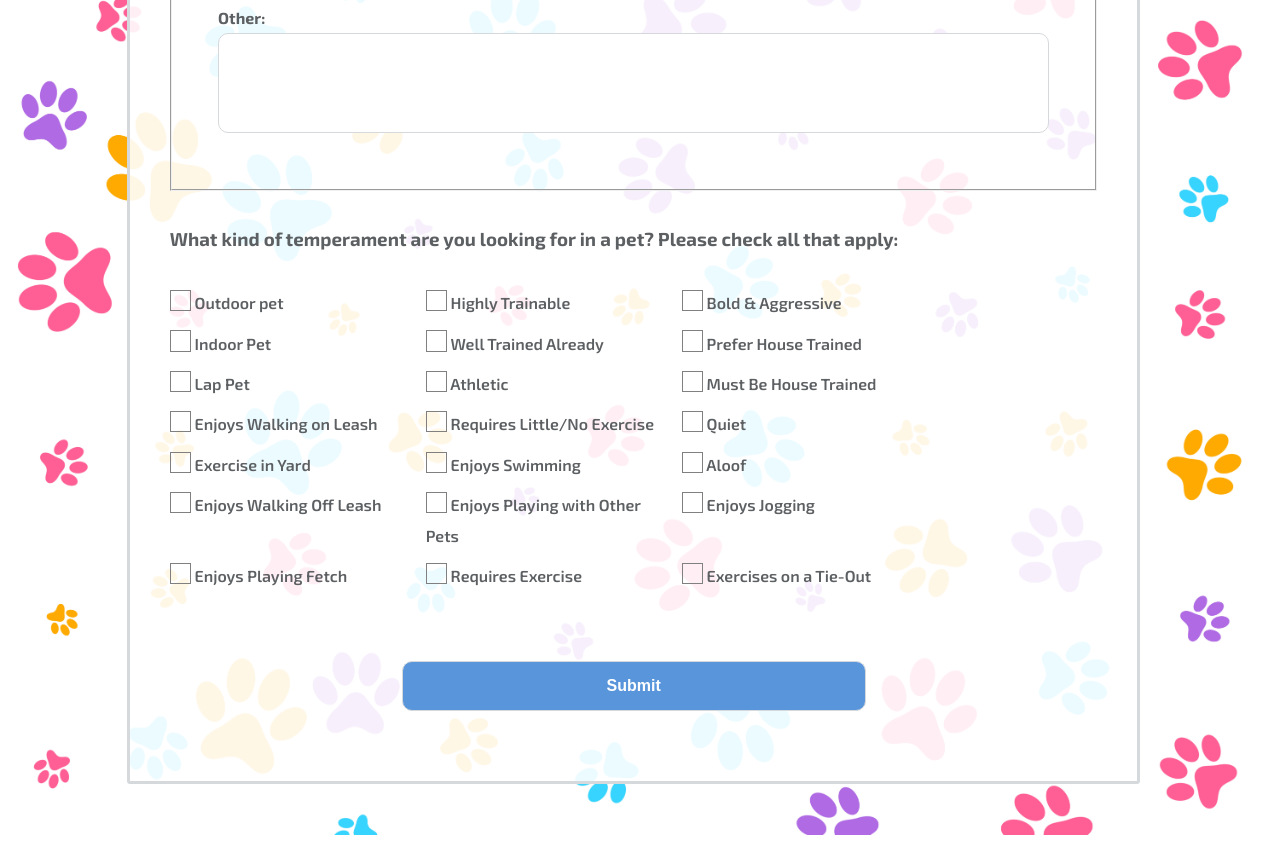
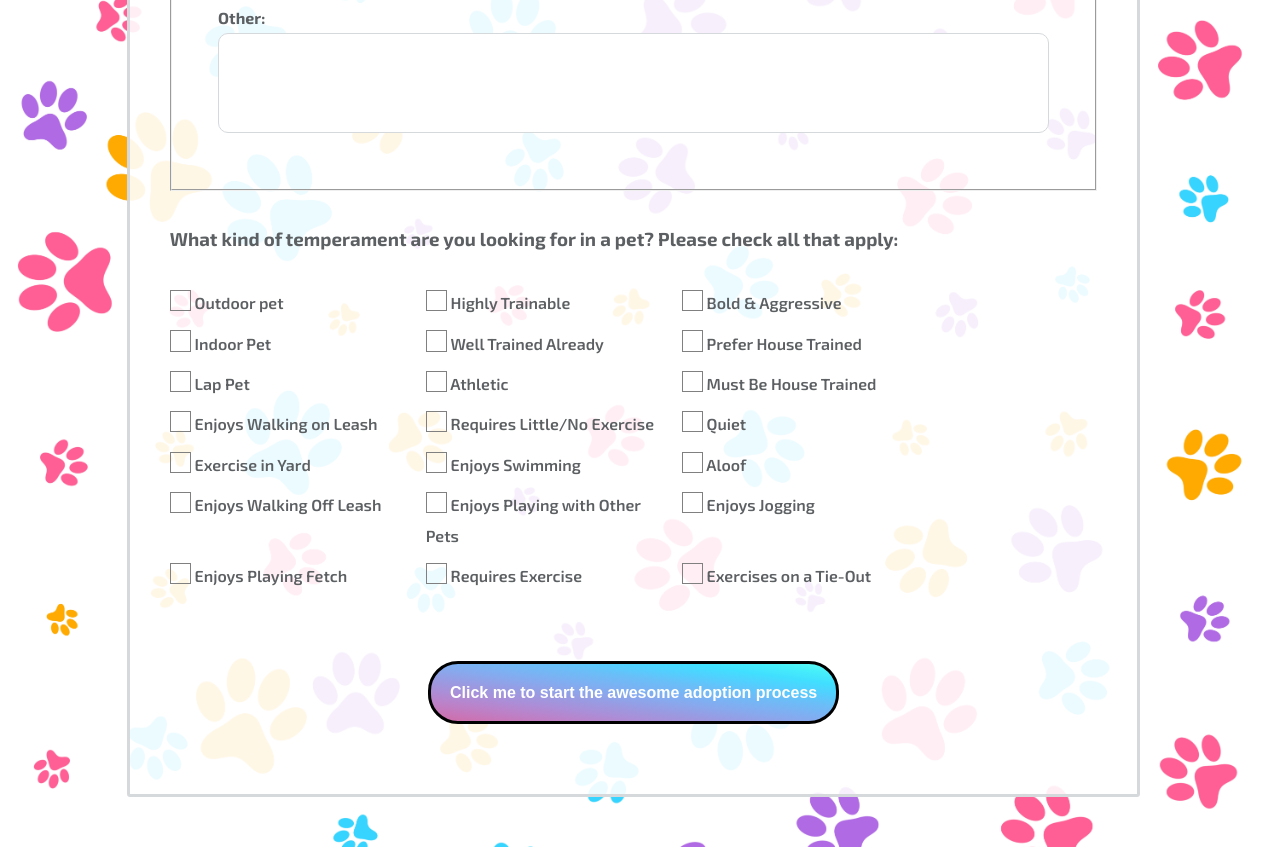
Before and after one commit to Mike-Salcedo/Forms-Practice, a plain HTML site: page index.html in a window 1280 px wide. Shown: the part 1333-2180 px from the top of the page. Drawn offline with Linux system fonts and the light colour scheme.

Commit message:
Update style for submit button

```diff
--- a/index.html
+++ b/index.html
@@ -328,7 +328,7 @@
           </label>
         </div>
         <div class="form-row button">
-          <button type="submit">Submit</button>
+          <button type="submit">Click me to start the awesome adoption process</button>
         </div>
       </form>
     </div>
--- a/styles.css
+++ b/styles.css
@@ -202,31 +202,45 @@ textarea {
 }
 
 button {
-  appearance: none;
-  font-size: 16px;
+  font-size: 1rem;
   font-weight: bold;
 
   color: #ffffff;
-  background-color: #5995da;
 
-  border-radius: 10px;
+  background-image: linear-gradient(
+    to right top,
+    #d16ba5,
+    #c777b9,
+    #ba83ca,
+    #aa8fd8,
+    #9a9ae1,
+    #8aa7ec,
+    #79b3f4,
+    #69bff8,
+    #52cffe,
+    #41dfff,
+    #46eefa,
+    #5ffbf1
+  );
+  border-radius: 30px;
+
+  padding: 1.2rem;
+
+  border: 3px solid black;
 
   cursor: pointer;
 
-  width: 50%;
-  height: 50px;
+  width: fit-content;
+  height: fit-content;
 
   margin-top: 30px;
 
-  text-align: center;
+  transition-duration: 200ms;
 }
 
 button:hover {
-  background-color: #76aeed;
-}
-
-button:active {
-  background-color: #407fc7;
+  box-shadow: 3px 3px 3px 3px rgb(44, 41, 41);
+  scale: 0.9;
 }
 
 h3 {
```
